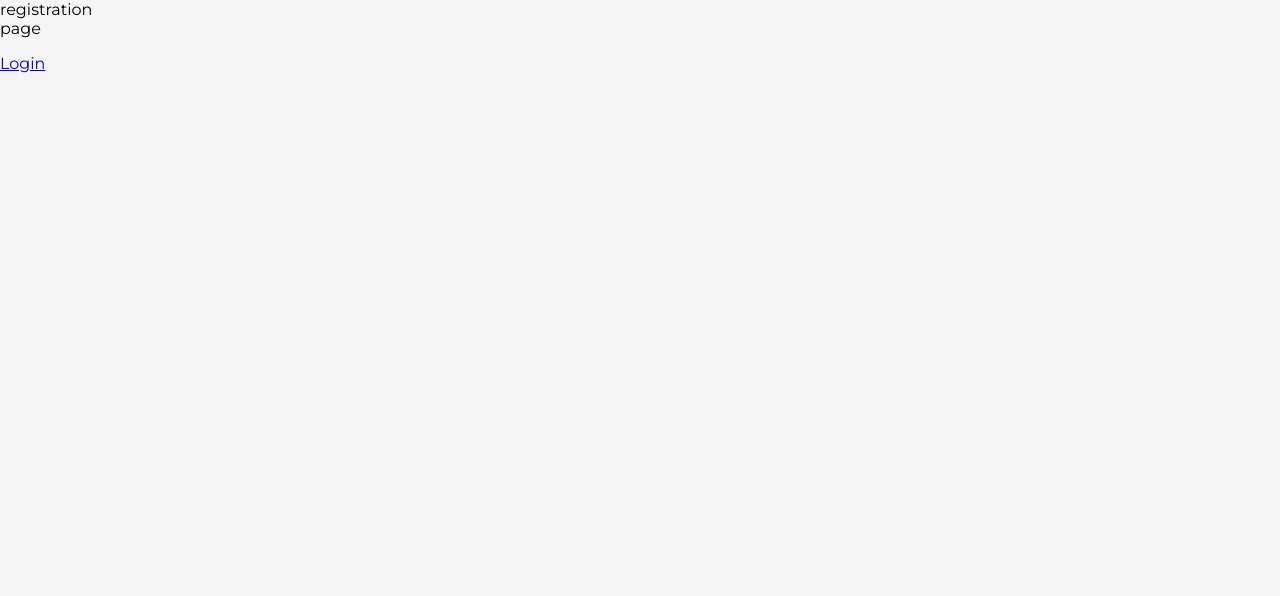
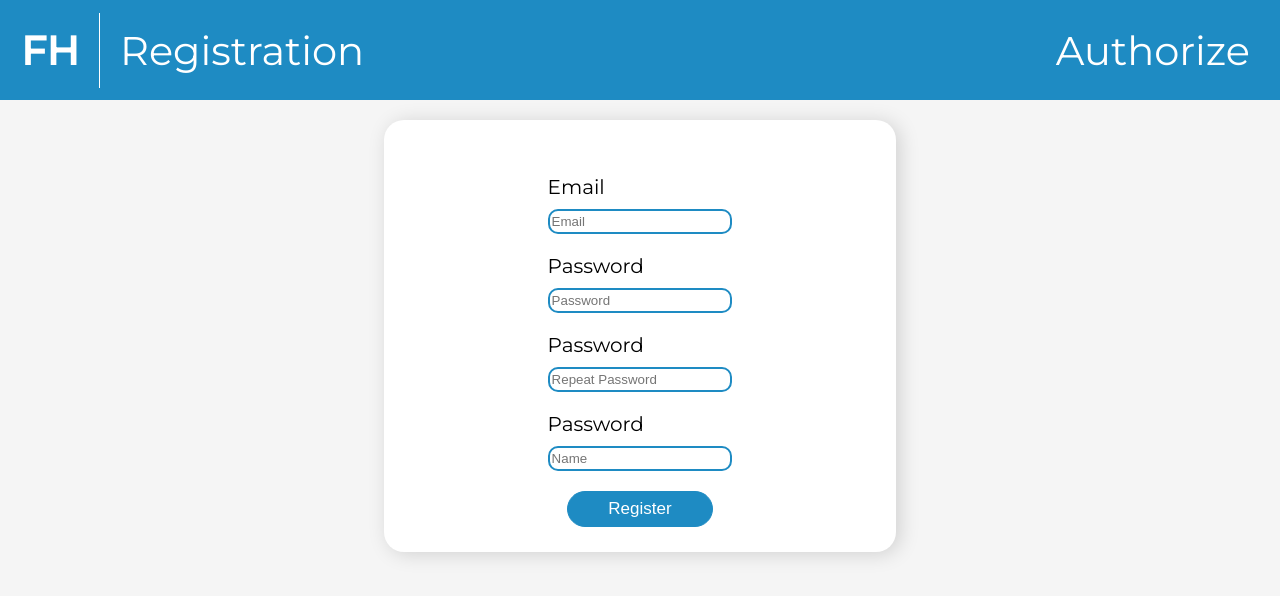
Before and after one commit to bogdansmk/FamilyHelper, a React (Create React App) app in the folder ui/: page /Register in a window 1280 px wide. Shown: the top 596 px of the page. Built offline with nearby package versions, Linux system fonts and the light colour scheme.

Commit message:
redesigned registration page

```diff
--- /dev/null
+++ b/ui/src/Auth/Register.css
@@ -0,0 +1,77 @@
+.registerMain {
+    margin-left: 50%;
+    width: 100%;
+}
+
+.registerFields {
+    margin-top: 30px;
+    width: 40%;
+}
+
+.emailText {
+    margin-bottom: 10px;
+    font-size: 20px;
+}
+
+.registerFieldsGroup {
+    display: flex;
+    flex-direction: column;
+    margin-bottom: 20px
+}
+
+.registerInput {
+    background: #FFFFFF;
+    border: 2px solid #1E8BC3;
+    border-radius: 10px;
+    height: 25px;
+}
+
+.passwordText {
+    margin-bottom: 10px;
+    font-size: 20px;
+}
+
+.registerButton {
+	background-color:rgba(30, 139, 195, 1);
+	border-radius:28px;
+	border:1px solid rgba(30, 139, 195, 1);
+	display:inline-block;
+	cursor:pointer;
+	color:#ffffff;
+	font-size:17px;
+    padding: 7px 40px;
+	text-decoration:none;
+    grid-column-start: 1;
+    grid-column-end: 3;
+}
+.registerButton:hover {
+	background-color:#3a7fbe;
+}
+.registerButton:active {
+	position:relative;
+	top:1px;
+}
+
+.registerMainForm {
+    height:fit-content;
+    margin: 20px auto;
+    width: 40%;
+    grid-column-start: 1;
+    grid-column-end: 3;
+
+    border-radius: 20px;
+    background-color: #fff;
+    padding: 25px;
+    box-shadow: 4px 2px 20px 0 #00000026;
+
+}
+
+.rButton{
+    display: flex;
+    justify-content: space-around;
+}
+
+.registerMainInner {
+    display: flex;
+    justify-content: space-around;
+}
--- a/ui/src/Auth/Register.tsx
+++ b/ui/src/Auth/Register.tsx
@@ -1,19 +1,133 @@
 import React from 'react';
-import { Link } from 'react-router-dom';
+import SimpleButton from '../components/Buttons/SimpleButton';
+import Header from '../components/Header/Header';
+import "./Register.css"
 
 interface IRegistrationProps {
 }
 
-class RegistrationPage extends React.Component<IRegistrationProps, any> {
+interface IRegisterPageState {
+    email?: string;
+    password?: string;
+    secondPassword?: string;
+    name?: string;
+}
+
+export default class RegistrationPage extends React.Component<IRegistrationProps, IRegisterPageState> {
+    state: IRegisterPageState = {
+        email: '',
+        password: '',
+        secondPassword: '',
+        name: '',
+    }
+
+    renderEmailInput() {
+        return (
+            <input
+                className='registerInput'
+                onChange={this.onEmailChange}
+                placeholder="Email"
+                value={this.state.email}
+            />
+        )
+    }
+
+    onEmailChange = (e: { target: { value: any; }; }) => {
+        this.setState(state => ({ email: e.target.value }));
+    };
+
+    renderPasswordInput() {
+        return (
+            <input
+                className='registerInput'
+                onChange={this.onPasswordChange}
+                placeholder="Password"
+                value={this.state.password}
+            />
+        )
+    }
+
+    onPasswordChange = (e: { target: { value: any; }; }) => {
+        this.setState(state => ({ password: e.target.value }));
+    };
+
+    renderSecondPasswordInput() {
+        return (
+            <input
+                className='registerInput'
+                onChange={this.onSecondPasswordChange}
+                placeholder="Repeat Password"
+                value={this.state.secondPassword}
+            />
+        )
+    }
+
+    onSecondPasswordChange = (e: { target: { value: any; }; }) => {
+        this.setState(state => ({ secondPassword: e.target.value }));
+    };
+
+    renderNameInput() {
+        return (
+            <input
+                className='registerInput'
+                onChange={this.onNameChange}
+                placeholder="Name"
+                value={this.state.name}
+            />
+        )
+    }
+
+    onNameChange = (e: { target: { value: any; }; }) => {
+        this.setState(state => ({ name: e.target.value }));
+    };
+
+    submit = () => {
+        console.log(this.state?.email)
+        console.log(this.state?.password)
+        console.log(this.state?.secondPassword)
+        console.log(this.state?.name)
+    }
+
     render() {
         return (
-            <div>
-                <span>registration page</span>
-                <p>
-                    <Link to="/">Login</Link>
-                </p>
-            </div>
+            <>
+                <Header
+                    pageTitle='Registration'
+                    rightPartText='Authorize'
+                    rightPartUrl='/'
+                />
+                <div className="registerMainForm">
+                    <div className='registerMainInner'>
+                        <div className='registerFields'>
+                            <div className='registerFieldsGroup'>
+                                <span className='emailText'>Email</span>
+                                {this.renderEmailInput()}
+                            </div>
+                            <div className='registerFieldsGroup'>
+                                <span className='passwordText'>Password</span>
+                                {this.renderPasswordInput()}
+                            </div>
+                            <div className='registerFieldsGroup'>
+                                <span className='passwordText'>Password</span>
+                                {this.renderSecondPasswordInput()}
+                            </div>
+                            <div className='registerFieldsGroup'>
+                                <span className='passwordText'>Password</span>
+                                {this.renderNameInput()}
+                            </div>
+                            <div className='rButton'>
+                                <SimpleButton
+                                    type="submit"
+                                    className="registerButton"
+                                    disabled={false}
+                                    onClick={this.submit}
+                                    text={"Register"}
+                                />
+                            </div>
+                        </div>
+                    </div>
+                </div>
+            </>
         );
     }
 }
-export default RegistrationPage;
```
Also changed, not shown: ui/src/Auth/Register.less (deleted).
